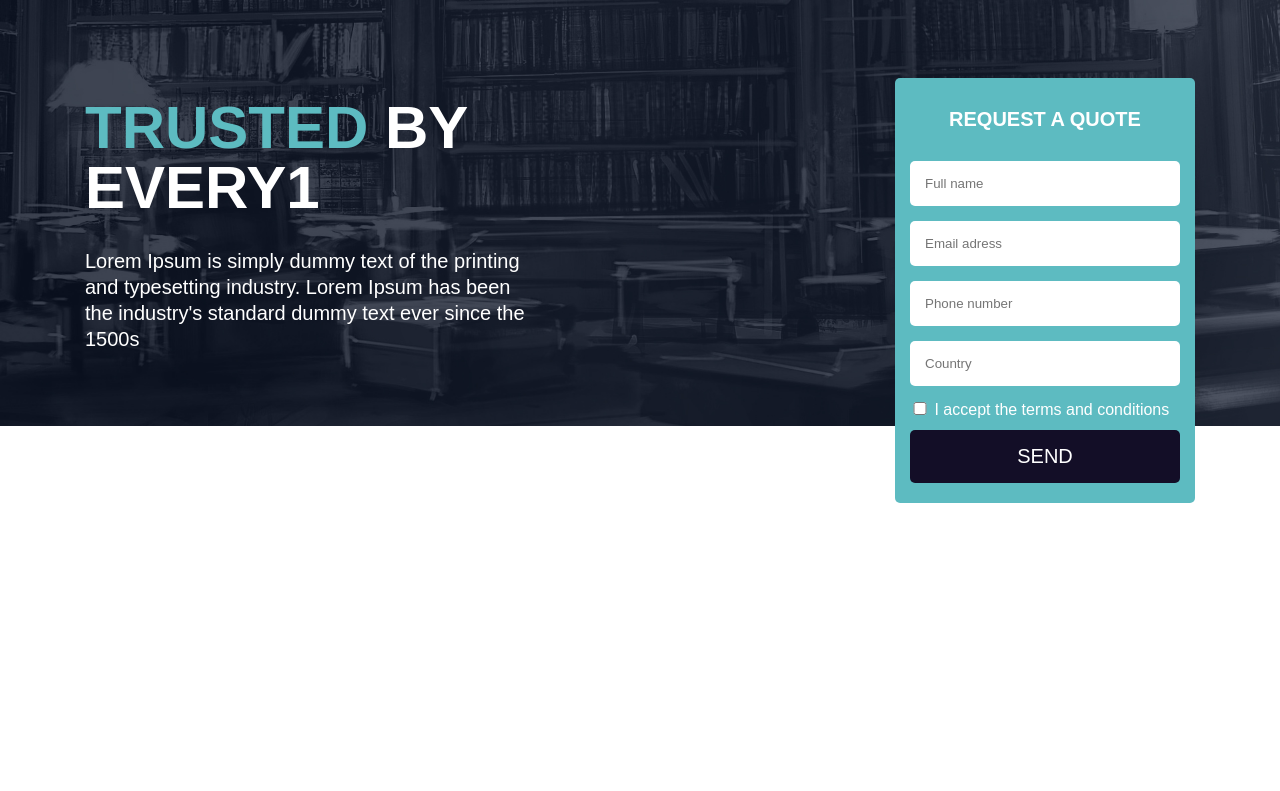
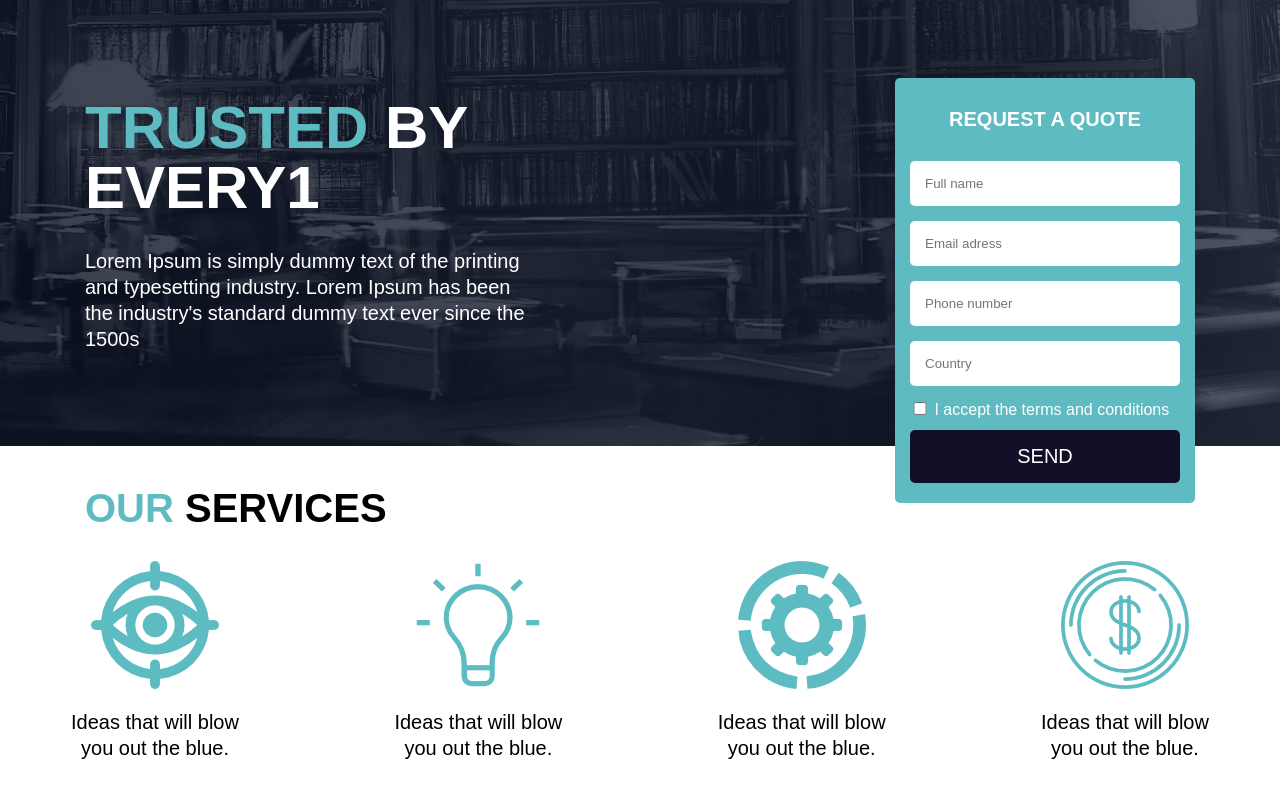
Before and after one commit to OlgaIgorevna/landing-adaptive, a plain HTML site: page index.html in a window 1280 px wide. Shown: the part 134-925 px from the top of the page. Before the commit the page ends 800 px from the top, so only its background shows below. Drawn offline with Linux system fonts and the light colour scheme.

Commit message:
второй блок готов

```diff
--- a/index.html
+++ b/index.html
@@ -56,18 +56,53 @@
             <input type="text" id="InputCountry" placeholder="Country">
           </div>
           <div class="checkbox-block">
-
             <input type="checkbox" id="checkBox01" class="check">
-
             <label for="checkBox01"> I accept the terms and conditions   </label>
           </div>
           <button type="submit" class="dark">Send</button>
         </form>
-
       </div>
     </div>
   </header>
 
+ <div class="container services">
+    <div class="title">
+      <span class="highlight"> our </span> services
+    </div>
+    <div class="row">
+         <figure class="item">
+        <img src="img/objective-searching.png">
+        <figcaption>
+          Ideas that will blow you out the blue.
+        </figcaption>
+      </figure>
+
+       <figure class="item">
+        <img src="img/light-bulb.png">
+        <figcaption>
+          Ideas that will blow you out the blue.
+        </figcaption>
+      </figure>
+
+      <figure class="item">
+        <img src="img/settings.png">
+        <figcaption>
+          Ideas that will blow you out the blue.
+        </figcaption>
+      </figure>
+
+      <figure class="item">
+        <img src="img/dollar.png">
+        <figcaption>
+          Ideas that will blow you out the blue.
+        </figcaption>
+      </figure>
+    </div>
+
+
+
+
+  </div>
 
 
 </body>
--- a/style.css
+++ b/style.css
@@ -12,6 +12,14 @@
   box-sizing: border-box;
   margin-right: auto;
   margin-left: auto
+}
+.row {
+  display: -ms-flexbox;
+  display: flex;
+  -ms-flex-wrap: wrap;
+  flex-wrap: wrap;
+  margin-right: -15px;
+  margin-left: -15px
 }
 
 body {
@@ -57,6 +65,7 @@ header {
   background: url(img/head.jpg) no-repeat;
   background-size: cover;
   padding-top: 20px;
+  padding-bottom: 20px;
   color: white;
 }
 
@@ -172,6 +181,35 @@ header .text-block .title {
   text-align: left;
 }
 
+/*------------------------------------------------------------------------------SERVICES---------------*/
+.services{
+  padding-top: 40px;
+  text-align: center;
+}
+.services .title{
+  font-size: 30px;
+  text-align: left;
+  width: 100%;
+}
+.services .item{
+
+  margin-bottom: 30px;
+  margin-top: 30px;
+  width: 100%;
+}
+.services .item figcaption{
+  margin-top: 20px;
+  max-width: 170px;
+  margin-left: auto;
+  margin-right: auto;
+  font-size: 20px;
+  line-height: 1.3;
+}
+.services .row{
+  justify-content: space-between;
+}
+
+
 /*-----------------------------------------------------------------------------------------------------*/
 
 /*--------------------------------------------------------------------------------------------------576*/
@@ -179,6 +217,9 @@ header .text-block .title {
 @media (min-width:576px) {
   .container {
     max-width: 540px
+  }
+  .services .item{
+  max-width: 200px;
   }
 }
 
@@ -217,6 +258,13 @@ header .text-block .title {
     max-height: 500px;
   }
 
+  .services .title{
+  font-size: 40px;
+}
+  .services .item{
+  max-width: 170px;
+  }
+
 }
 
 /*--------------------------------------------------------------------------------------------------992*/
```
